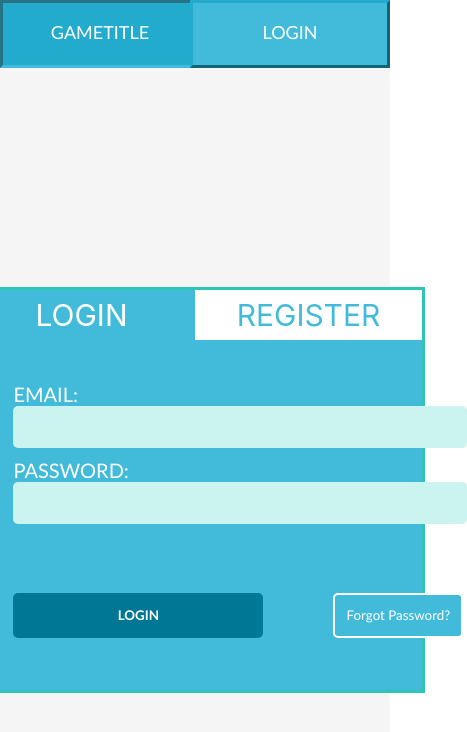
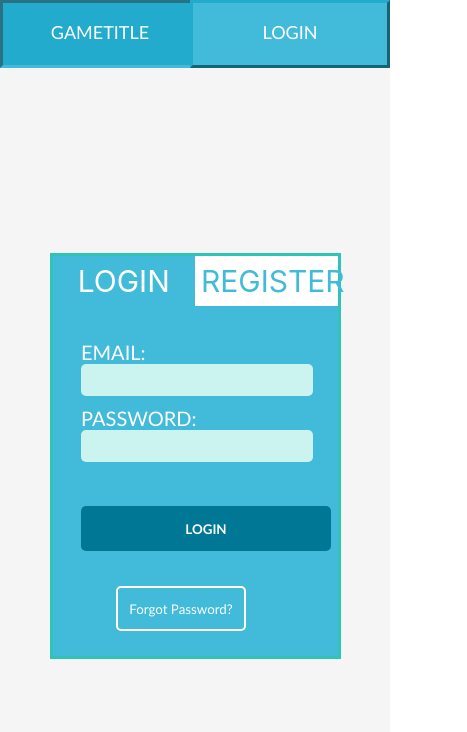
Before and after one commit to Navjotsk/SENG513_Final_Project, a React (Create React App) app in the folder client/: page / in a window 390 px wide. Both pictures are taken after a click on the element "LOGIN". Shown: the top 732 px of the page, 467 px wide, since content can reach past the window. Built offline with nearby package versions, Linux system fonts and the light colour scheme; no server answers.

Commit message:
added name field for register as well as fixed some css for mobile

```diff
--- a/client/src/App.css
+++ b/client/src/App.css
@@ -263,7 +263,7 @@
   align-items: center;
   justify-content: center;
   background-color: #F5F5F5;
-  height: 100vh;
+  height: 92vh;
   width: 100vw;
 }
 
@@ -271,6 +271,8 @@
   background-color: #41BBD9;
   border-color: #2EC4B6;
   border-style: solid;
+  margin-left: 50px;
+  margin-right: 50px;
   height: 400px;
   width: 600px;
 }
@@ -278,7 +280,7 @@
 .innerCard {
   display: flex;
   align-items: center;
-  height: 80%;
+  height: 85%;
   width: 100%;
   color: #FFFFFF;
   font-size: 20px;
@@ -295,7 +297,7 @@
   border-style: none;
   font-weight: bolder;
   margin-right: 35px;
-  margin-top: 35px;
+  margin-top: 10px;
   border-radius: 5px;
 }
 
@@ -313,11 +315,12 @@
 
 .loginError{
   color: red;
+  font-size: 20px;
 }
 
 .inputLogin {
-  height: 40px;
-  width: 450px;
+  height: 30px;
+  width: 80%;
   border-style: none;
   background-color: #CBF3F0;
   border-radius: 5px;
@@ -337,6 +340,7 @@
 .forgotHeader{
   margin-top: 30px;
   margin-bottom: 30px;
+  margin-left: 20px;
   font-size: 30px;
   font-family: 'Inter';
   color: #FFFFFF;
@@ -349,6 +353,10 @@
   margin-left: 5%;
 }
 
+.loginForms{
+  width: 100%;
+}
+
 #forgotPassword{
   display: none;
   justify-content: center;
--- a/client/src/components/Login.js
+++ b/client/src/components/Login.js
@@ -49,7 +49,7 @@ function Login({ handleSetLocation }) {
             .then(data => console.log(data));
         }
 
-        //Prevent page from refreshing on submit
+        //Prevent page from refreshing on submit if it isn't valid
         event.preventDefault();
     };
 
@@ -60,7 +60,7 @@ function Login({ handleSetLocation }) {
     const handleRegister = event => {
 
         //If email or password is blank give error
-        if(document.getElementById("rEmail").value === "" || document.getElementById("rPass").value === "" || document.getElementById("rRePass").value === "") {
+        if(document.getElementById("rName").value === "" || document.getElementById("rEmail").value === "" || document.getElementById("rPass").value === "" || document.getElementById("rRePass").value === "") {
             setRMessage("Please fill out all of the fields");
         }
         //If Passwords don't Match
@@ -70,6 +70,7 @@ function Login({ handleSetLocation }) {
         //Once user registers
         else {
             let databody2 = {
+                "name": document.getElementById("rName").value,
                 "email": document.getElementById("rEmail").value,
                 "password": document.getElementById("rPass").value,
                 "password2": document.getElementById("rRePass").value
@@ -85,7 +86,7 @@ function Login({ handleSetLocation }) {
             .then(data => console.log(data));
         }
 
-        //Prevent page from refreshing on submit
+        //Prevent page from refreshing on submit if it isn't valid
         event.preventDefault();
     };
 
@@ -130,7 +131,7 @@ function Login({ handleSetLocation }) {
                 {/* If Login tab is clicked */}
                 {!isShown && (
                     <div className="innerCard">
-                        <form onSubmit={handleSubmit}>
+                        <form className="loginForms" onSubmit={handleSubmit}>
                             <label>
                                 EMAIL:
                                 <br />
@@ -154,7 +155,13 @@ function Login({ handleSetLocation }) {
                 {/* If Register tab is clicked */}
                 {isShown && (
                     <div className="innerCard">
-                        <form onSubmit={handleRegister}>
+                        <form className="loginForms" onSubmit={handleRegister}>
+                            <label>
+                                NAME:
+                                <br />
+                                <input type="text" id="rName" className="inputLogin"/>
+                            </label>
+                            <br />
                             <label>
                                 EMAIL:
                                 <br />
@@ -186,7 +193,7 @@ function Login({ handleSetLocation }) {
                 <h1 className="forgotHeader">FORGOT PASSWORD</h1>
                 <label className="forgotDescription">We will send you an email with instructions on how to reset your password.</label>
                 <div className="innerCard">
-                    <form onSubmit={handleForgot}>
+                    <form className="loginForms" onSubmit={handleForgot}>
                         <label>
                             EMAIL:
                             <br />
```
